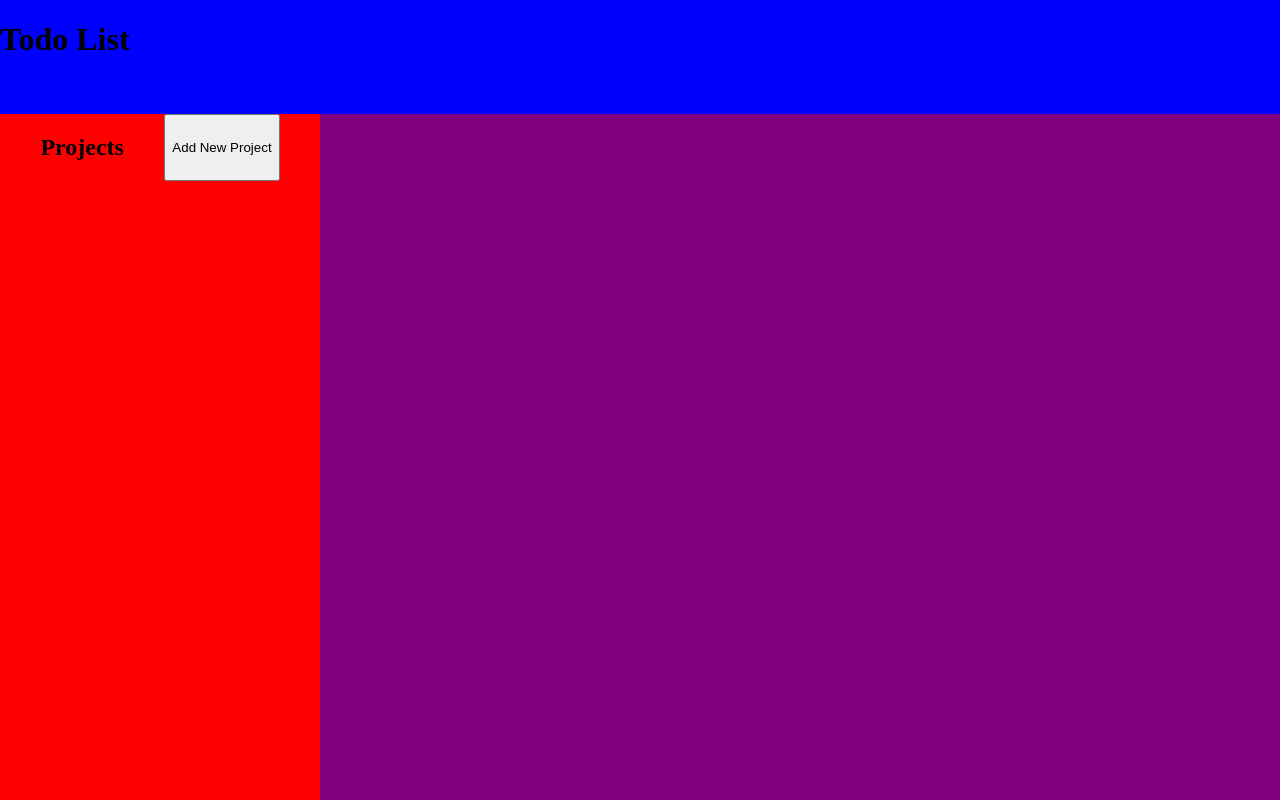
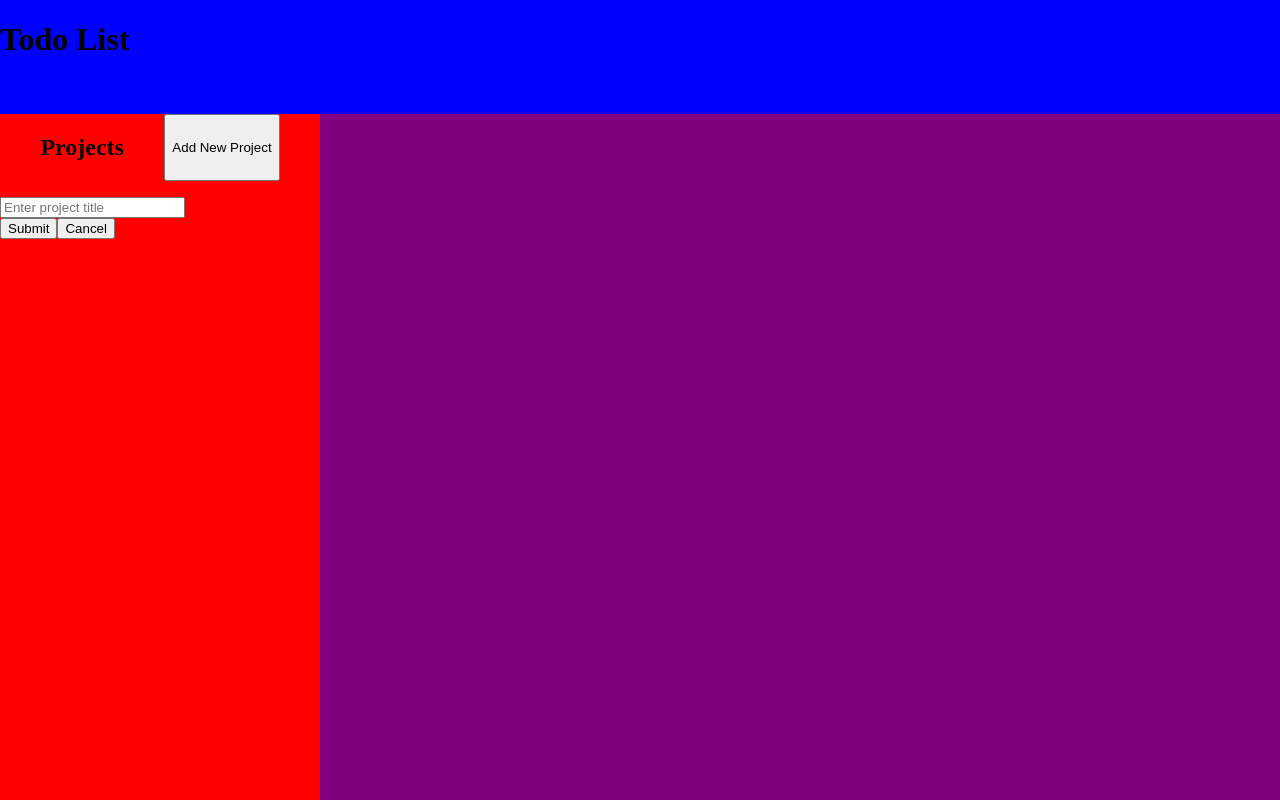
Before and after one commit to mmaguire333/todo-list, a website built with webpack: page dist/index.html in a window 1280 px wide. Both pictures are taken after a click on the button "Add New Project". Built offline with nearby package versions, Linux system fonts and the light colour scheme.

Commit message:
Create project form control module to create, open, and close the new project input form

```diff
--- a/src/createProject.js
+++ b/src/createProject.js
@@ -4,3 +4,5 @@ function createProject(name, todos) {
         todos: todos
     };
 }
+
+export default createProject;
--- a/src/index.js
+++ b/src/index.js
@@ -1 +1,18 @@
-console.log("hi");
+import { openProjectForm, closeProjectForm } from "./projectFormControl";
+
+let newProjectBtn = document.querySelector('.new-project');
+let cancelButton = document.querySelector('.cancel-button');
+
+// open form on clicking new project
+newProjectBtn.addEventListener('click', () => {
+    openProjectForm();
+});
+
+// close form on clicking cancel
+document.addEventListener('click', function(e) {
+    const target = e.target.closest('.cancel-button');
+
+    if(target) {
+        closeProjectForm();
+    }
+});
--- /dev/null
+++ b/src/projectFormControl.js
@@ -0,0 +1,40 @@
+// New project form elements
+let newProjectForm = document.createElement('div');
+let newProjectInput = document.createElement('input');
+newProjectInput.type = 'text';
+newProjectInput.id = 'new-project-name';
+newProjectInput.name = 'new-project-name';
+newProjectInput.required = true;
+newProjectInput.placeholder = 'Enter project title';
+
+let newProjectSubmit = document.createElement('button');
+newProjectSubmit.type = 'button';
+newProjectSubmit.textContent = "Submit";
+newProjectSubmit.classList.add('submit-project-button');
+
+let newProjectCancel = document.createElement('button');
+newProjectCancel.type = 'button';
+newProjectCancel.textContent = 'Cancel';
+newProjectCancel.classList.add('cancel-button');
+
+// put for elements together
+let buttonsDiv = document.createElement('div');
+buttonsDiv.classList.add('project-form-buttons');
+buttonsDiv.appendChild(newProjectSubmit);
+buttonsDiv.appendChild(newProjectCancel);
+newProjectForm.appendChild(newProjectInput);
+newProjectForm.appendChild(buttonsDiv);
+
+
+let projectsDiv = document.querySelector('.projects');
+
+function openProjectForm() {
+    projectsDiv.appendChild(newProjectForm);
+}
+
+function closeProjectForm() {
+    newProjectInput.value = "";
+    newProjectForm.remove();
+}
+
+export { openProjectForm, closeProjectForm }
```
Also changed, not shown: dist/index.html, dist/main.js (added).
